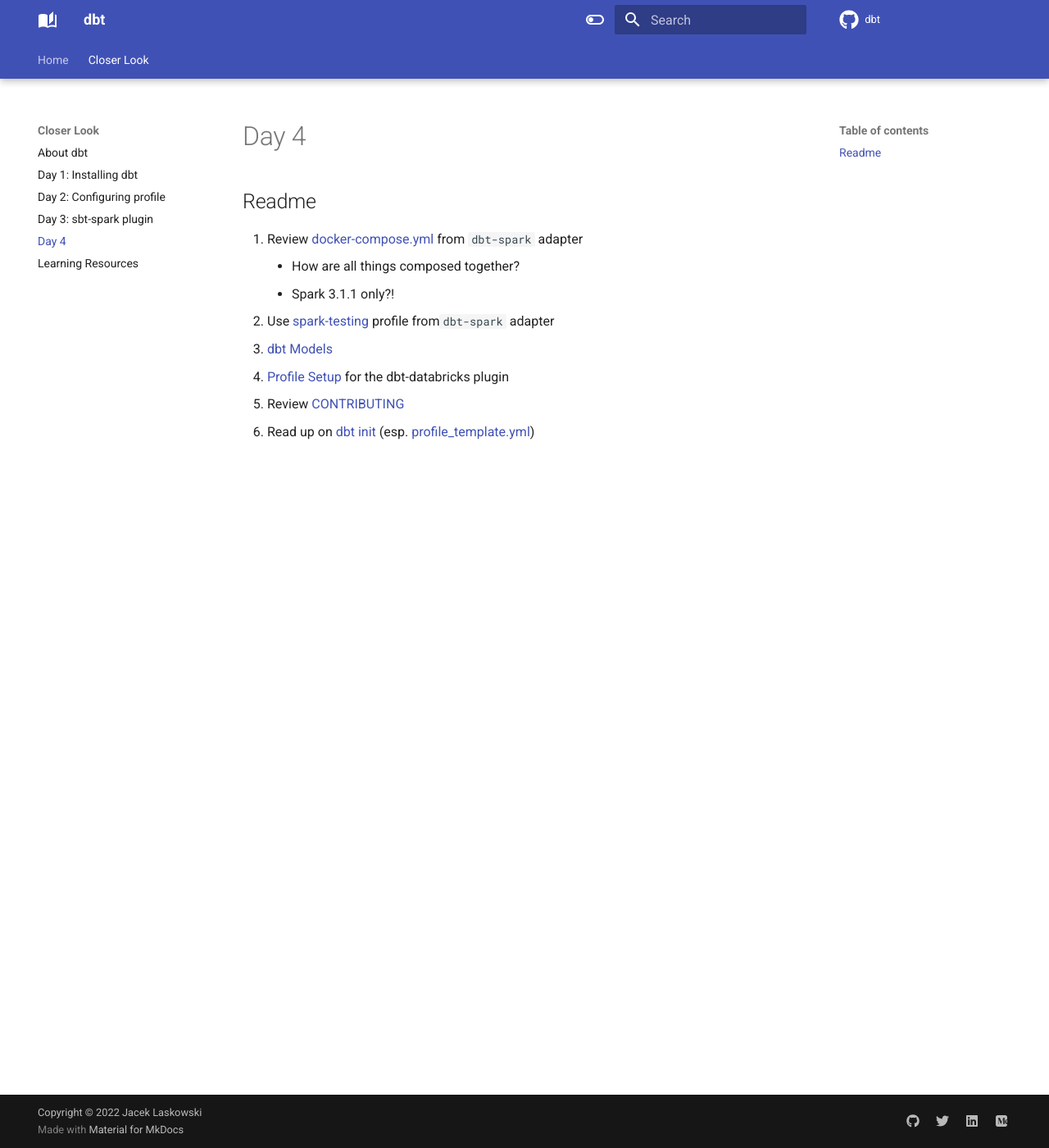
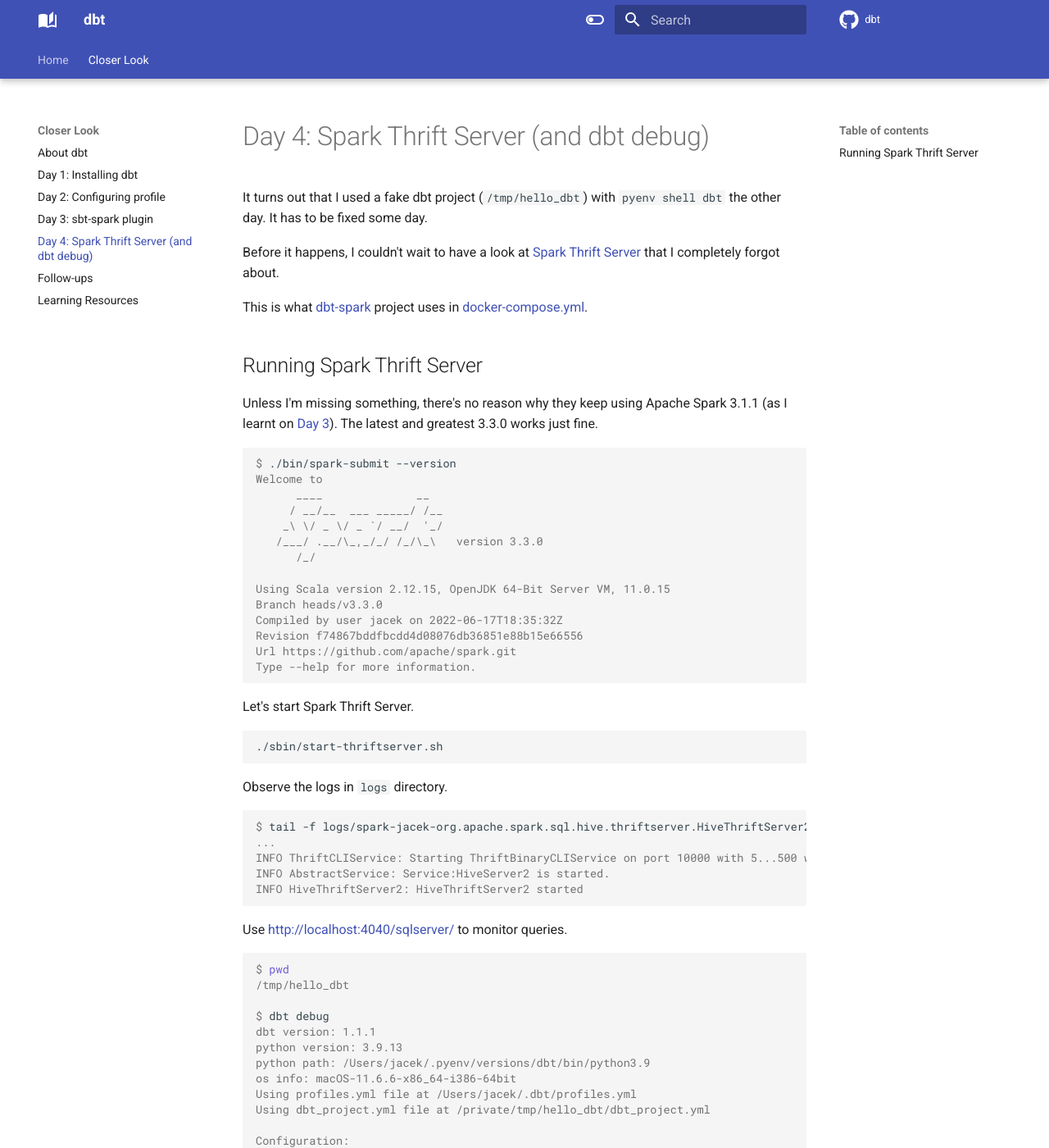
Before and after one commit to japila-books/dbt, an MkDocs documentation site: the page built from docs/004.md, in a window 1280 px wide and 1400 px high. Shown: the whole window at 82% size. Built offline with MkDocs 1.6.1 and Material for MkDocs 9.7.7, drawn with Linux system fonts in a browser that asks for light colours; comment, search, counter and statistics services are not loaded; some of the changed text lies outside the part shown.

Commit message:
Day 4: Spark Thrift Server (and dbt debug) + Follow-ups

````diff
--- a/docs/004.md
+++ b/docs/004.md
@@ -1,12 +1,93 @@
-# Day 4
+# Day 4: Spark Thrift Server (and dbt debug)
 
-## Readme
+It turns out that I used a fake dbt project (`/tmp/hello_dbt`) with `pyenv shell dbt` the other day. It has to be fixed some day.
 
-1. Review [docker-compose.yml](https://github.com/dbt-labs/dbt-spark/blob/main/docker-compose.yml) from `dbt-spark` adapter
-    * How are all things composed together?
-    * Spark 3.1.1 only?!
-1. Use [spark-testing](https://github.com/dbt-labs/dbt-spark#running-locally) profile from`dbt-spark` adapter
-1. [dbt Models](https://docs.getdbt.com/docs/building-a-dbt-project/building-models)
-1. [Profile Setup](https://github.com/databricks/dbt-databricks) for the dbt-databricks plugin
-1. Review [CONTRIBUTING](https://github.com/dbt-labs/dbt-core/blob/HEAD/CONTRIBUTING.md)
-1. Read up on [dbt init](https://docs.getdbt.com/reference/commands/init) (esp. [profile_template.yml](https://docs.getdbt.com/reference/commands/init#profile_templateyml))
+Before it happens, I couldn't wait to have a look at [Spark Thrift Server](https://spark.apache.org/docs/latest/sql-distributed-sql-engine.html) that I completely forgot about.
+
+This is what [dbt-spark](https://github.com/dbt-labs/dbt-spark) project uses in [docker-compose.yml](https://github.com/dbt-labs/dbt-spark/blob/main/docker-compose.yml).
+
+## Running Spark Thrift Server
+
+Unless I'm missing something, there's no reason why they keep using Apache Spark 3.1.1 (as I learnt on [Day 3](./003.md#dbt-spark)). The latest and greatest 3.3.0 works just fine.
+
+``` shell-session
+$ ./bin/spark-submit --version
+Welcome to
+      ____              __
+     / __/__  ___ _____/ /__
+    _\ \/ _ \/ _ `/ __/  '_/
+   /___/ .__/\_,_/_/ /_/\_\   version 3.3.0
+      /_/
+
+Using Scala version 2.12.15, OpenJDK 64-Bit Server VM, 11.0.15
+Branch heads/v3.3.0
+Compiled by user jacek on 2022-06-17T18:35:32Z
+Revision f74867bddfbcdd4d08076db36851e88b15e66556
+Url https://github.com/apache/spark.git
+Type --help for more information.
+```
+
+Let's start Spark Thrift Server.
+
+``` shell
+./sbin/start-thriftserver.sh
+```
+
+Observe the logs in `logs` directory.
+
+``` shell-session
+$ tail -f logs/spark-jacek-org.apache.spark.sql.hive.thriftserver.HiveThriftServer2*.out
+...
+INFO ThriftCLIService: Starting ThriftBinaryCLIService on port 10000 with 5...500 worker threads
+INFO AbstractService: Service:HiveServer2 is started.
+INFO HiveThriftServer2: HiveThriftServer2 started
+```
+
+Use <http://localhost:4040/sqlserver/> to monitor queries.
+
+``` shell-session
+$ pwd
+/tmp/hello_dbt
+
+$ dbt debug
+dbt version: 1.1.1
+python version: 3.9.13
+python path: /Users/jacek/.pyenv/versions/dbt/bin/python3.9
+os info: macOS-11.6.6-x86_64-i386-64bit
+Using profiles.yml file at /Users/jacek/.dbt/profiles.yml
+Using dbt_project.yml file at /private/tmp/hello_dbt/dbt_project.yml
+
+Configuration:
+  profiles.yml file [OK found and valid]
+  dbt_project.yml file [OK found and valid]
+
+Required dependencies:
+ - git [OK found]
+
+Connection:
+  host: localhost
+  port: 10000
+  cluster: None
+  endpoint: None
+  schema: analytics
+  organization: 0
+  Connection test: [OK connection ok]
+
+All checks passed!
+```
+
+With that, you can use whatever Spark version you want and skip [docker-compose.yml](https://github.com/dbt-labs/dbt-spark/blob/main/docker-compose.yml).
+
+The following shows the queries that `dbt debug` uses to check connection.
+
+![Spark Thrift Server from Apache Spark 3.3.0](images/spark-thrift-330-dbt-debug.png)
+
+There are the following two queries:
+
+```sql
+USE `default`
+```
+
+```sql
+select 1 as id
+```
--- a/mkdocs.yml
+++ b/mkdocs.yml
@@ -98,5 +98,6 @@
     - 'Day 1: Installing dbt': 001.md
     - 'Day 2: Configuring profile': 002.md
     - 'Day 3: sbt-spark plugin': 003.md
-    - Day 4: 004.md
+    - 'Day 4: Spark Thrift Server (and dbt debug)': 004.md
+    - follow-ups.md
     - learning-resources.md
````
Also changed, not shown: docs/follow-ups.md (added, +10 -0 lines), docs/images/spark-thrift-330-dbt-debug.png (added).
